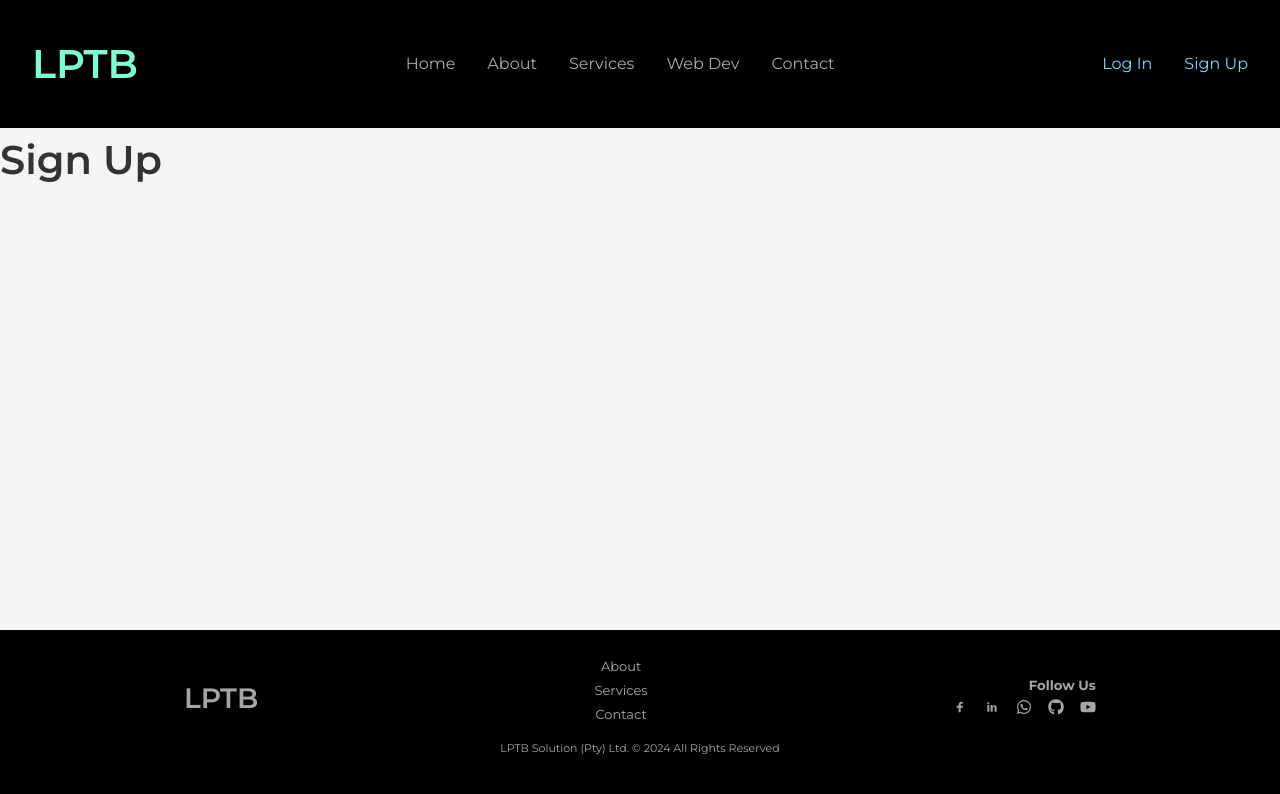
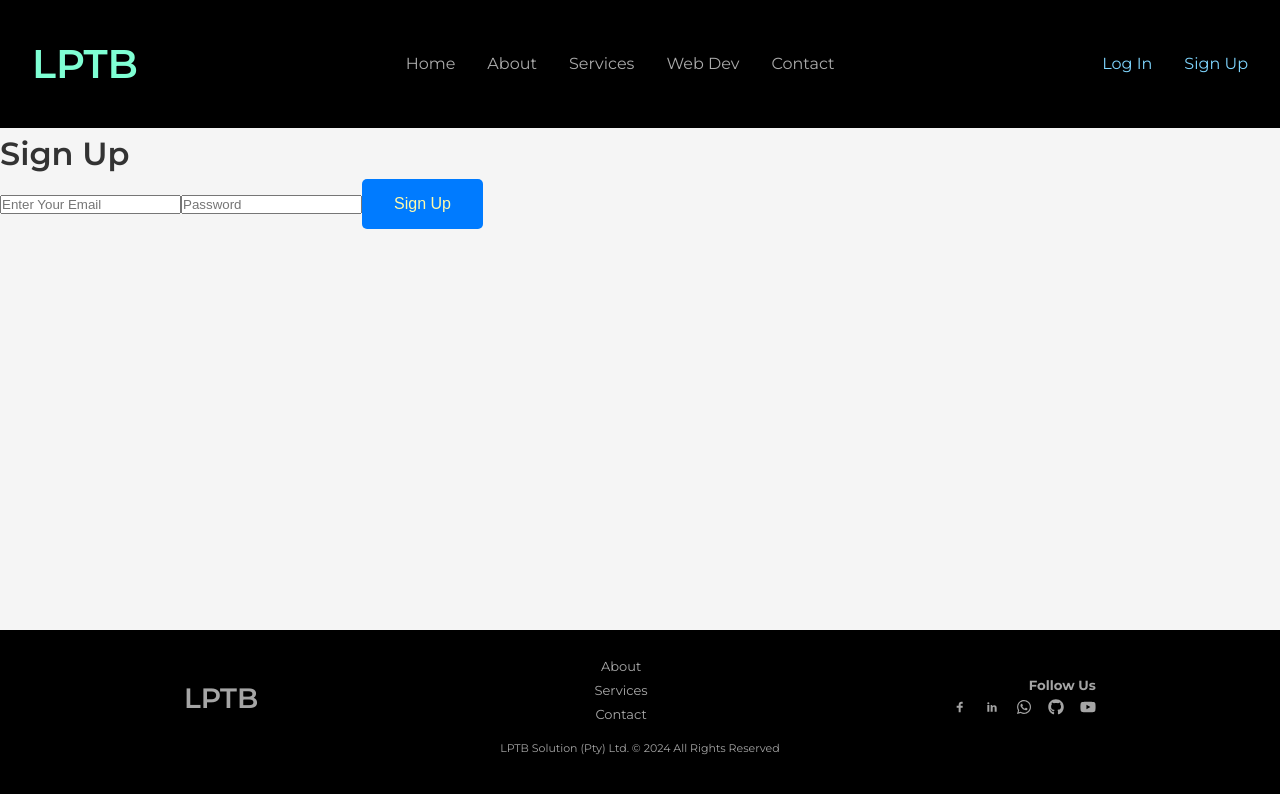
Before and after one commit to Dikgatlong27/lptb-solutions, a React (Create React App) app: page /signup in a window 1280 px wide. Shown: the top 794 px of the page. Built offline with nearby package versions, Linux system fonts and the light colour scheme; no server answers.

Commit message:
Authentication working

```diff
--- a/src/App.js
+++ b/src/App.js
@@ -1,5 +1,5 @@
 import { Navbar, Footer }  from './components';
-import { Home, About, Services, WebDev, Contact, Login, SignUp } from './pages';
+import { Home, About, Services, WebDev, Contact, Login, SignUp, PrivateRoute, Dashboard } from './pages';
 
 import { Routes, Route } from 'react-router-dom';
 
@@ -17,6 +17,14 @@ function App() {
         <Route path='/contact' element={<Contact />}/>
         <Route path='/login' element={<Login />}/>
         <Route path='/signup' element={<SignUp />}/>
+
+
+        <Route path='/dashboard' element={
+          <PrivateRoute>
+            <Dashboard />
+          </PrivateRoute>}
+        />
+
       </Routes>
       <Footer />
     </div>
--- a/src/components/Authentication/LoginForm.js
+++ b/src/components/Authentication/LoginForm.js
@@ -0,0 +1,50 @@
+// src/Login.js
+import React, { useState } from "react";
+import { useAuth } from "../../AuthContext";
+import { useNavigate } from "react-router-dom";
+
+const LoginForm = () => {
+  const [email, setEmail] = useState("");
+  const [password, setPassword] = useState("");
+  const [error, setError] = useState("");
+  const { login } = useAuth();
+  const navigate = useNavigate();
+
+  const handleSubmit = async (e) => {
+    e.preventDefault();
+    setError("");
+
+    try {
+      await login(email, password);
+      navigate("/dashboard");
+    } catch {
+      setError("Failed to log in");
+    }
+  };
+
+  return (
+    <div>
+      <h2>Login</h2>
+      {error && <p>{error}</p>}
+      <form onSubmit={handleSubmit}>
+        <input
+          type="email"
+          placeholder="Email"
+          value={email}
+          onChange={(e) => setEmail(e.target.value)}
+          required
+        />
+        <input
+          type="password"
+          placeholder="Password"
+          value={password}
+          onChange={(e) => setPassword(e.target.value)}
+          required
+        />
+        <button type="submit">Log In</button>
+      </form>
+    </div>
+  );
+};
+
+export default LoginForm;
--- a/src/components/Authentication/SignupForm.js
+++ b/src/components/Authentication/SignupForm.js
@@ -0,0 +1,50 @@
+// src/Signup.js
+import React, { useState } from "react";
+import { useAuth } from "../../AuthContext";
+import { useNavigate } from "react-router-dom";
+
+const SignupForm = () => {
+  const [email, setEmail] = useState("");
+  const [password, setPassword] = useState("");
+  const [error, setError] = useState("");
+  const { signup } = useAuth();
+  const navigate = useNavigate();
+
+  const handleSubmit = async (e) => {
+    e.preventDefault();
+    setError("");
+
+    try {
+      await signup(email, password);
+      navigate("/dashboard"); // Redirect on success
+    } catch (err) {
+      setError("Failed to create an account");
+    }
+  };
+
+  return (
+    <div>
+      <h2>Sign Up</h2>
+      {error && <p>{error}</p>}
+      <form onSubmit={handleSubmit}>
+        <input
+          type="email"
+          placeholder="Enter Your Email"
+          value={email}
+          onChange={(e) => setEmail(e.target.value)}
+          required
+        />
+        <input
+          type="password"
+          placeholder="Password"
+          value={password}
+          onChange={(e) => setPassword(e.target.value)}
+          required
+        />
+        <button type="submit">Sign Up</button>
+      </form>
+    </div>
+  );
+};
+
+export default SignupForm;
--- a/src/components/index.js
+++ b/src/components/index.js
@@ -1,10 +1,14 @@
 import Navbar from "./Navbar/Navbar";
 import Footer from "./Footer/Footer";
+import SignupForm from "./Authentication/SignupForm";
+import LoginForm from "./Authentication/LoginForm";
 
 
 
 
 export {
     Navbar,
-    Footer
+    Footer,
+    SignupForm,
+    LoginForm
 }
--- a/src/pages/Login/Login.jsx
+++ b/src/pages/Login/Login.jsx
@@ -1,9 +1,10 @@
 import React from 'react'
+import { LoginForm } from '../../components'
 
 const Login = () => {
   return (
     <div>
-      <h1>Log In</h1>
+      <LoginForm />
     </div>
   )
 }
--- /dev/null
+++ b/src/pages/PrivateRoute/Dashboard.js
@@ -0,0 +1,24 @@
+// src/Dashboard.js
+import React from "react";
+import { useAuth } from "../../AuthContext";
+import { useNavigate } from "react-router-dom";
+
+const Dashboard = () => {
+  const { currentUser, logout } = useAuth();
+  const navigate = useNavigate();
+
+  const handleLogout = async () => {
+    await logout();
+    navigate("/login");
+  };
+
+  return (
+    <div>
+      <h1>Dashboard</h1>
+      <p>Welcome, {currentUser.email}</p>
+      <button onClick={handleLogout}>Log Out</button>
+    </div>
+  );
+};
+
+export default Dashboard;
--- /dev/null
+++ b/src/pages/PrivateRoute/PrivateRoute.js
@@ -0,0 +1,12 @@
+// src/PrivateRoute.js
+import React from "react";
+import { Navigate } from "react-router-dom";
+import { useAuth } from "../../AuthContext";
+
+const PrivateRoute = ({ children }) => {
+  const { currentUser } = useAuth();
+
+  return currentUser ? children : <Navigate to="/login" />;
+};
+
+export default PrivateRoute;
--- a/src/pages/Signup/SignUp.jsx
+++ b/src/pages/Signup/SignUp.jsx
@@ -1,9 +1,10 @@
 import React from 'react'
+import { SignupForm } from '../../components'
 
 const SignUp = () => {
   return (
     <div>
-      <h1>Sign Up</h1>
+      <SignupForm />
     </div>
   )
 }
```
Also changed, not shown: src/pages/index.js (+7 -1 lines).
